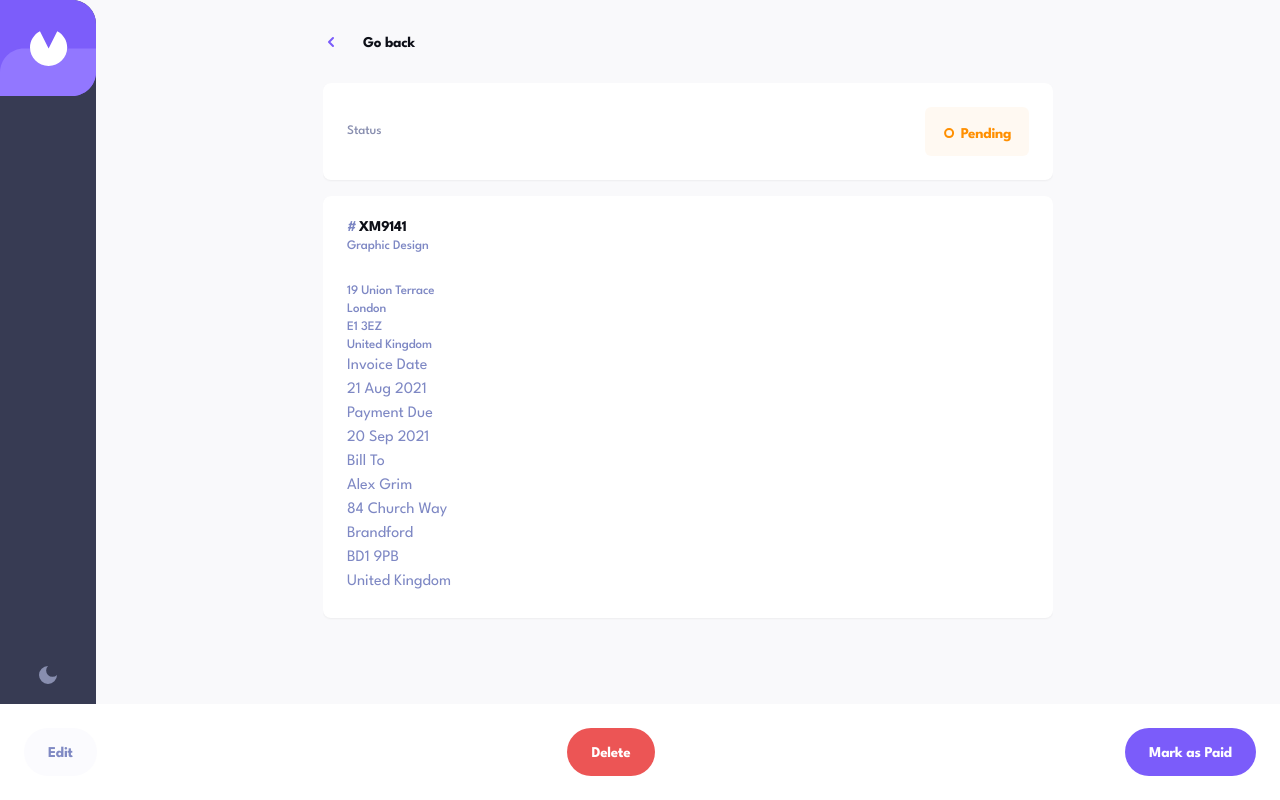
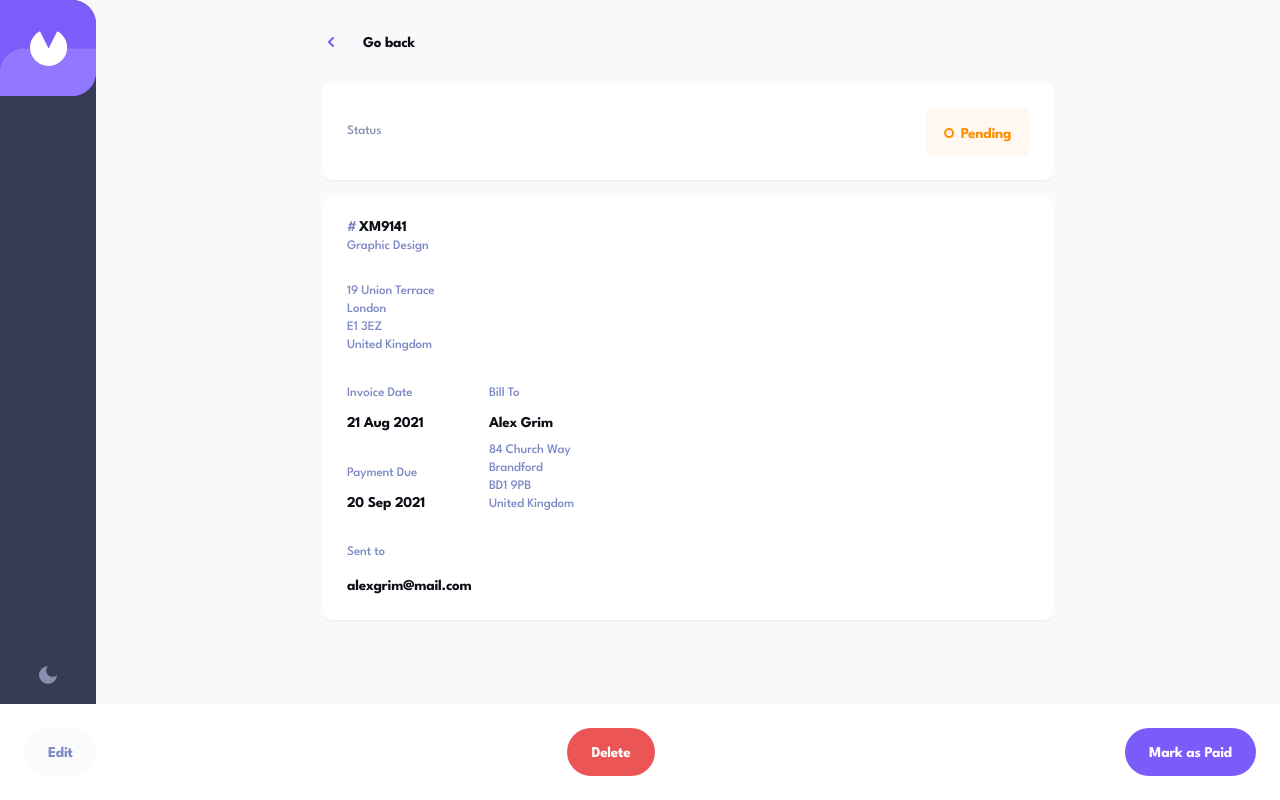
Before and after one commit to dev-anurag-singh/invoice-manager, a Next.js app: page /invoices/AA1449 in a window 1280 px wide. Built offline with nearby package versions, Linux system fonts and the light colour scheme; grey boxes are pictures that could not be loaded.

Commit message:
v2 invoice details page

```diff
--- a/src/app/invoices/[invoiceId]/page.tsx
+++ b/src/app/invoices/[invoiceId]/page.tsx
@@ -19,7 +19,7 @@ function Page({ params }: { params: { invoiceId: string } }) {
             <p className='text-xs text-foreground-light'>Status</p>
             <InvoiceStatus status='pending' />
           </div>
-          <div className='p-6 shadow-sm bg-muted rounded-lg text-muted-foreground'>
+          <div className='p-6 space-y-8 shadow-sm bg-muted rounded-lg text-muted-foreground'>
             <div className='space-y-7'>
               <div className='space-y-1'>
                 <h4 className='text-sm'>
@@ -33,24 +33,40 @@ function Page({ params }: { params: { invoiceId: string } }) {
                 Kingdom
               </p>
             </div>
-            <div>
-              <div>
-                <div>
-                  <p>Invoice Date</p>
-                  <h4>21 Aug 2021</h4>
+            <div className='space-y-8'>
+              <div className='flex gap-16'>
+                <div className='flex flex-col justify-between'>
+                  <div className='space-y-3'>
+                    <p className='text-xs'>Invoice Date</p>
+                    <h4 className='text-md leading-5 text-foreground'>
+                      21 Aug 2021
+                    </h4>
+                  </div>
+                  <div className='space-y-3'>
+                    <p className='text-xs'>Payment Due</p>
+                    <h4 className='text-md leading-5 text-foreground'>
+                      20 Sep 2021
+                    </h4>
+                  </div>
                 </div>
-                <div>
-                  <p>Payment Due</p>
-                  <h4>20 Sep 2021</h4>
+                <div className='space-y-2'>
+                  <div className='space-y-3'>
+                    <p className='text-xs'>Bill To</p>
+                    <h4 className='text-md leading-5 text-foreground'>
+                      Alex Grim
+                    </h4>
+                  </div>
+                  <p className='text-base'>
+                    84 Church Way <br /> Brandford <br /> BD1 9PB <br /> United
+                    Kingdom
+                  </p>
                 </div>
               </div>
-              <div>
-                <p>Bill To</p>
-                <h4>Alex Grim</h4>
-                <p>
-                  84 Church Way <br /> Brandford <br /> BD1 9PB <br /> United
-                  Kingdom
-                </p>
+              <div className='space-y-4'>
+                <p className='text-xs'>Sent to</p>
+                <h4 className='text-md leading-5 text-foreground'>
+                  alexgrim@mail.com
+                </h4>
               </div>
             </div>
           </div>
```
